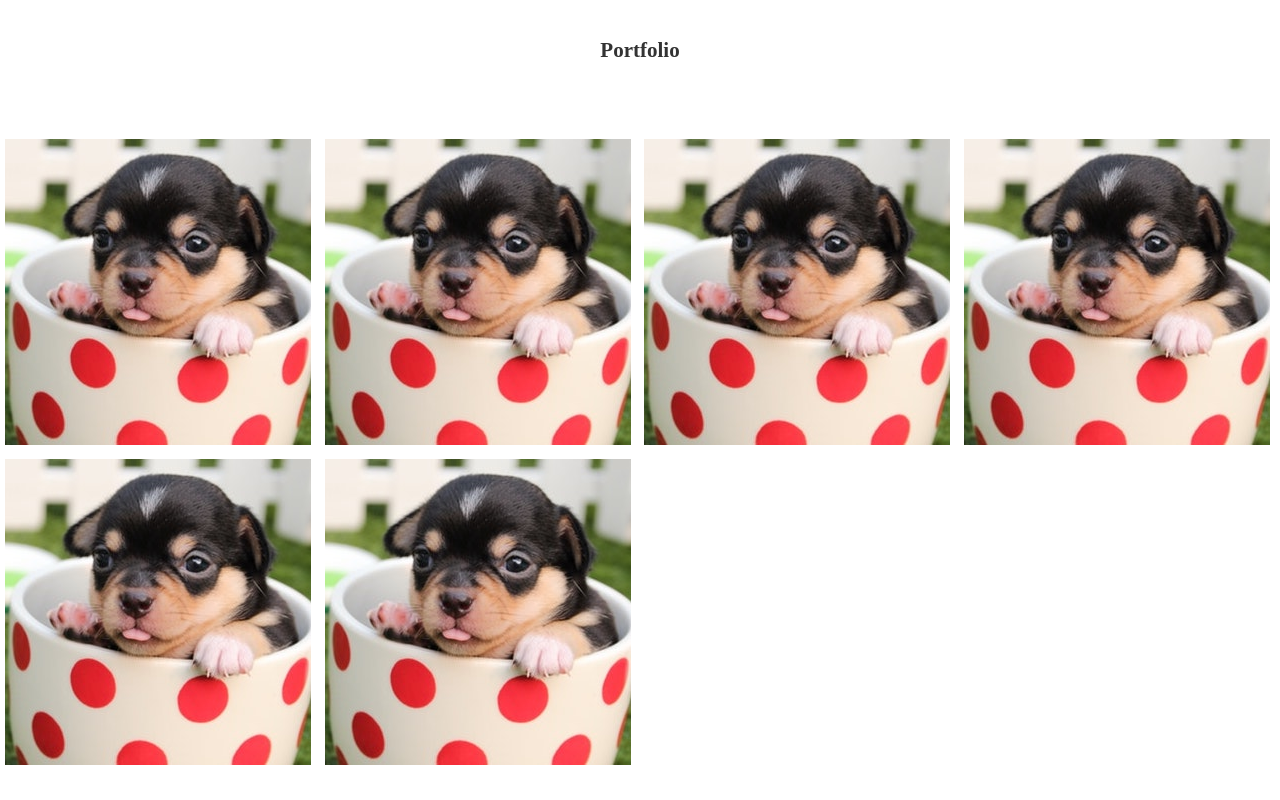
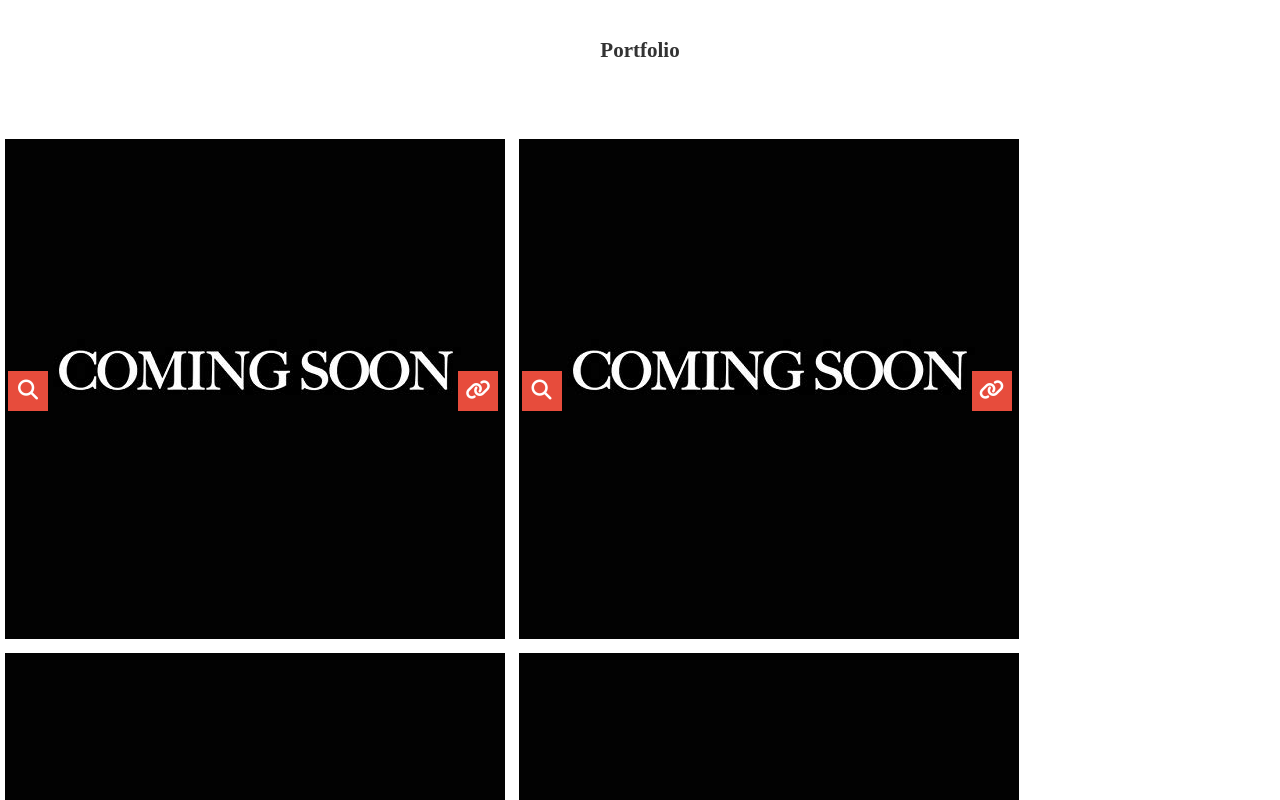
Before and after one commit to jamesasam/Portfolio-Website, a plain HTML site: page index.html in a window 1280 px wide. Shown: the part 4580-5380 px from the top of the page. Drawn offline with nearby package versions, Linux system fonts and the light colour scheme; files whose address does not match are found by name.

```diff
--- a/index.html
+++ b/index.html
@@ -172,10 +172,10 @@
     <ul class="items">
       <li onclick="" class="apps">
           <div class="item">
-            <img src="img/portfolio/thumbnails/dog-square.jpeg">
+            <img src="img/portfolio/thumbnails/comingsoon.jpg">
 
             <div class="icons">
-              <a href="img/portfolio/dog.jpeg" title="View image" class="openButton">
+              <a href="img/portfolio/comingsoon.jpg" title="View image" class="openButton">
                   <i class="fas fa-search"></i>
               </a>
 
@@ -193,10 +193,10 @@
 
       <li onclick="" class="websites">
           <div class="item">
-            <img src="img/portfolio/thumbnails/dog-square.jpeg">
+            <img src="img/portfolio/thumbnails/comingsoon.jpg">
 
             <div class="icons">
-              <a href="img/portfolio/dog.jpeg" title="View image" class="openButton">
+              <a href="img/portfolio/comingsoon.jpg" title="View image" class="openButton">
                   <i class="fas fa-search"></i>
               </a>
 
@@ -214,10 +214,10 @@
 
       <li onclick="" class="me">
           <div class="item">
-            <img src="img/portfolio/thumbnails/dog-square.jpeg">
+            <img src="img/portfolio/thumbnails/comingsoon.jpg">
 
             <div class="icons">
-              <a href="img/portfolio/dog.jpeg" title="View image" class="openButton">
+              <a href="img/portfolio/comingsoon.jpg" title="View image" class="openButton">
                   <i class="fas fa-search"></i>
               </a>
 
@@ -235,10 +235,10 @@
 
       <li onclick="" class="apps">
           <div class="item">
-            <img src="img/portfolio/thumbnails/dog-square.jpeg">
+            <img src="img/portfolio/thumbnails/comingsoon.jpg">
 
             <div class="icons">
-              <a href="img/portfolio/dog.jpeg" title="View image" class="openButton">
+              <a href="img/portfolio/comingsoon.jpg" title="View image" class="openButton">
                   <i class="fas fa-search"></i>
               </a>
 
@@ -256,10 +256,10 @@
 
       <li onclick="" class="websites">
           <div class="item">
-            <img src="img/portfolio/thumbnails/dog-square.jpeg">
+            <img src="img/portfolio/thumbnails/comingsoon.jpg">
 
             <div class="icons">
-              <a href="img/portfolio/dog.jpeg" title="View image" class="openButton">
+              <a href="img/portfolio/comingsoon.jpg" title="View image" class="openButton">
                   <i class="fas fa-search"></i>
               </a>
 
@@ -277,10 +277,10 @@
 
       <li onclick="" class="me">
           <div class="item">
-            <img src="img/portfolio/thumbnails/dog-square.jpeg">
+            <img src="img/portfolio/thumbnails/comingsoon.jpg">
 
             <div class="icons">
-              <a href="img/portfolio/dog.jpeg" title="View image" class="openButton">
+              <a href="img/portfolio/comingsoon.jpg" title="View image" class="openButton">
                   <i class="fas fa-search"></i>
               </a>
 
```
Also changed, not shown: img/loader.gif (added), img/portfolio/comingsoon.jpg (added), img/portfolio/dog.jpeg (deleted), img/portfolio/thumbnails/comingsoon.jpg (added), img/portfolio/thumbnails/dog-square.jpeg (deleted), 4 other files.
